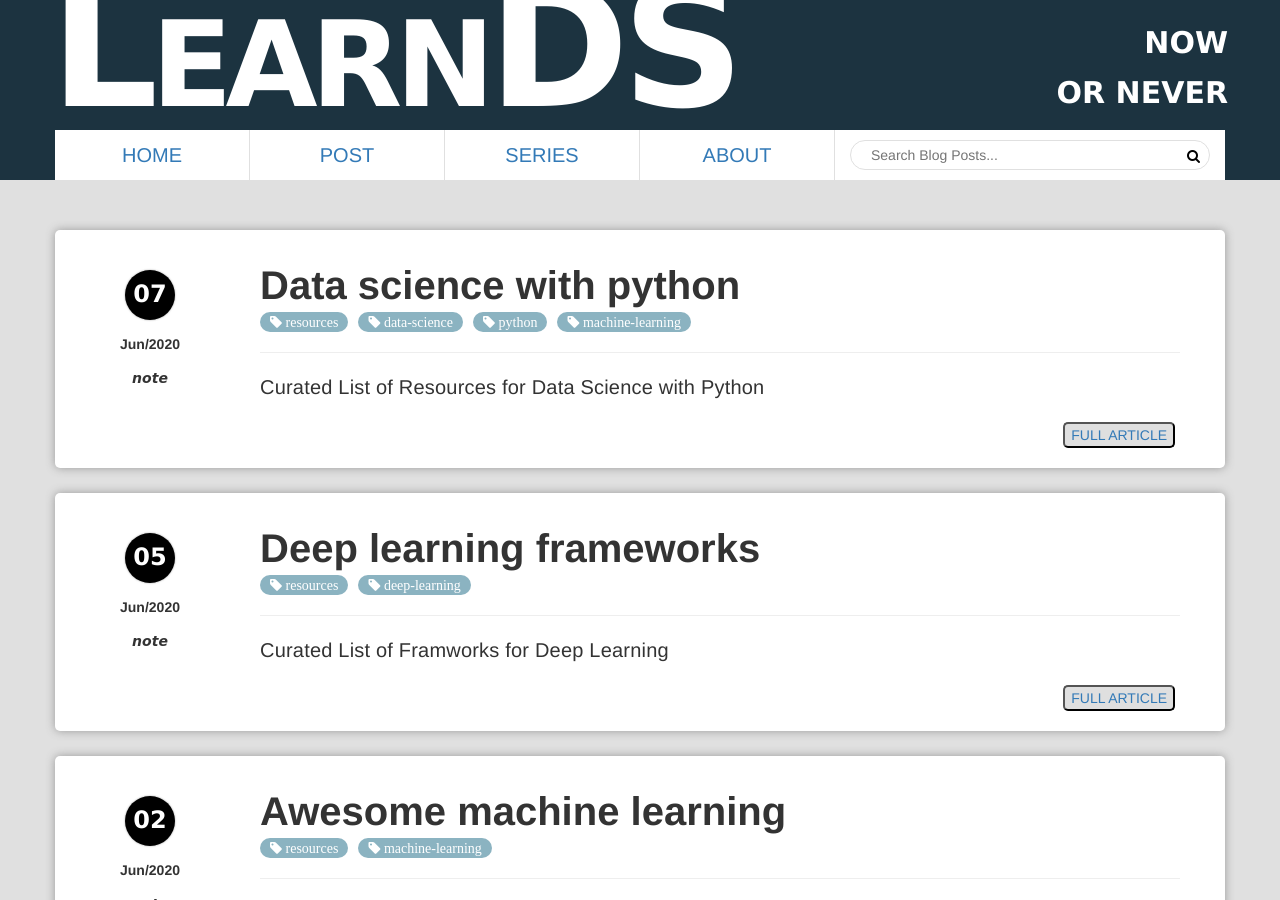
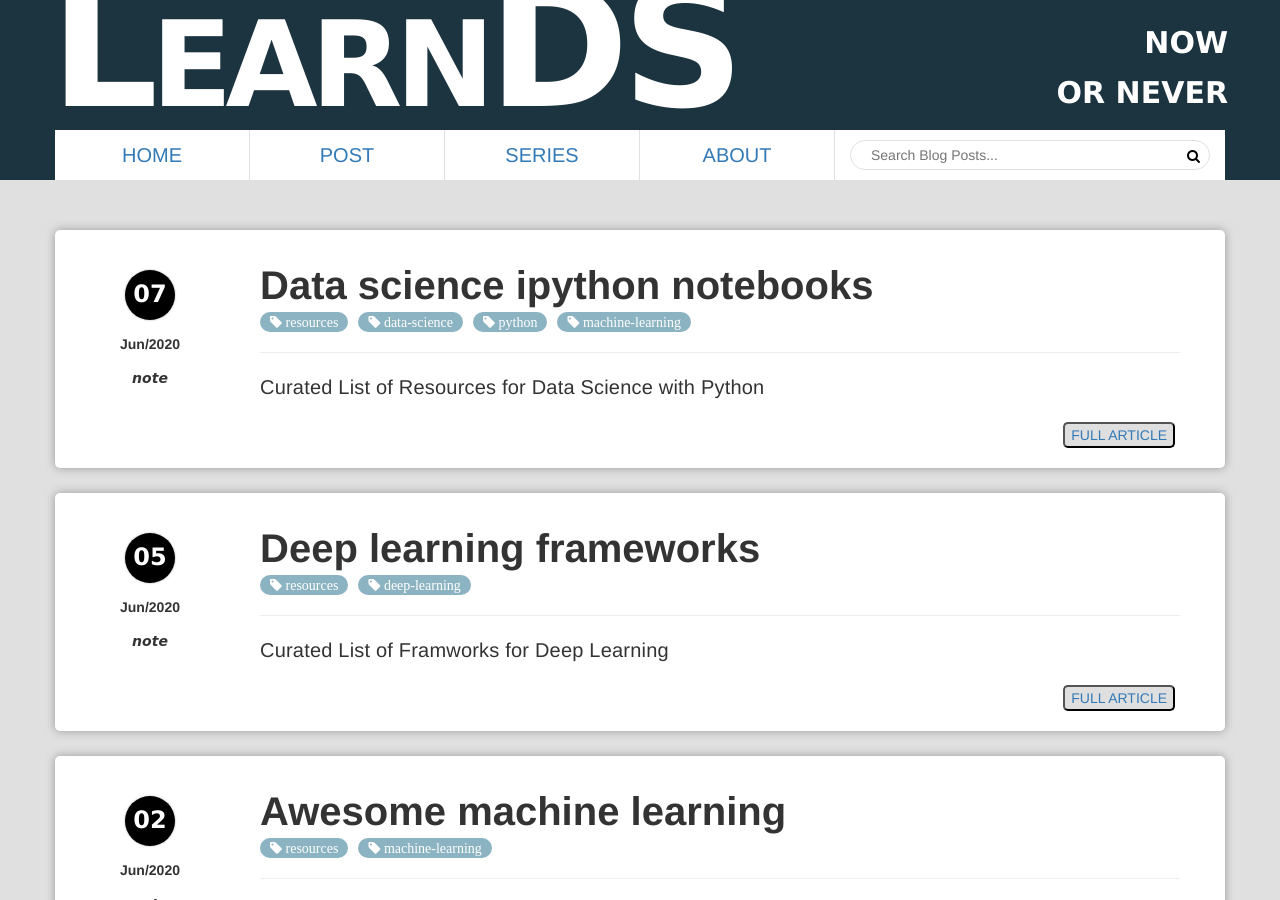
Before and after one commit to LearnDSML/blog, a Jekyll site: the page built from index.html, in a window 1280 px wide and 900 px high. Built offline with Jekyll 4.4.1, drawn with Linux system fonts in a browser that asks for light colours; the list of posts is cut into pages by our own code.

Commit message:
Update 2020-06-07-Data-Science-Ipython-Notebooks.md

```diff
--- a/_posts/2020-06-07-Data-Science-Ipython-Notebooks.md
+++ b/_posts/2020-06-07-Data-Science-Ipython-Notebooks.md
@@ -1,5 +1,5 @@
 ---
-title: "Data Science with Python"
+title: "Data Science Ipython Notebooks"
 layout: post
 category: note
 tags: [resources,data-science,python,machine-learning]
```
